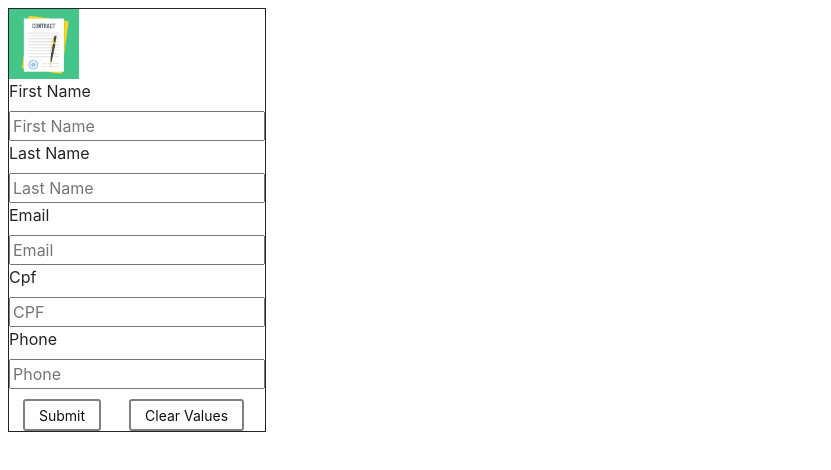
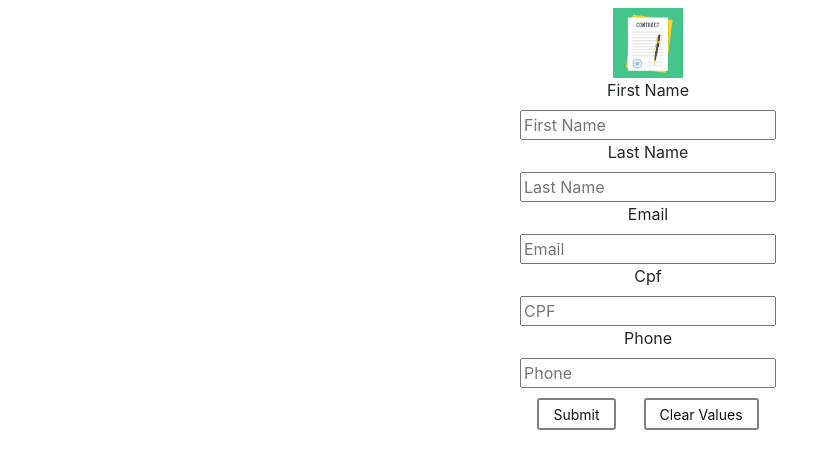
Before and after one commit to ypedroo/contracts, a React (Create React App) app: page /parts in a window 1280 px wide. Shown: the top 470 px of the page, without its empty margins (0-831 px from the left). Built offline with nearby package versions, Linux system fonts and the light colour scheme.

Commit message:
small changes on the container

```diff
--- a/src/pages/PartForm.js
+++ b/src/pages/PartForm.js
@@ -6,9 +6,10 @@ import { submitForm } from '../store/actions/partsActions';
 import Header from '../components/Header';
 import styled from 'styled-components';
 
-const Container = styled.div`
+const Container = styled.form`
 margin: 8px;
-border: 1px solid;
+width: 100%;
+text-align: center;
 display: inline-block;
 `
 const Button = styled.div`
```
